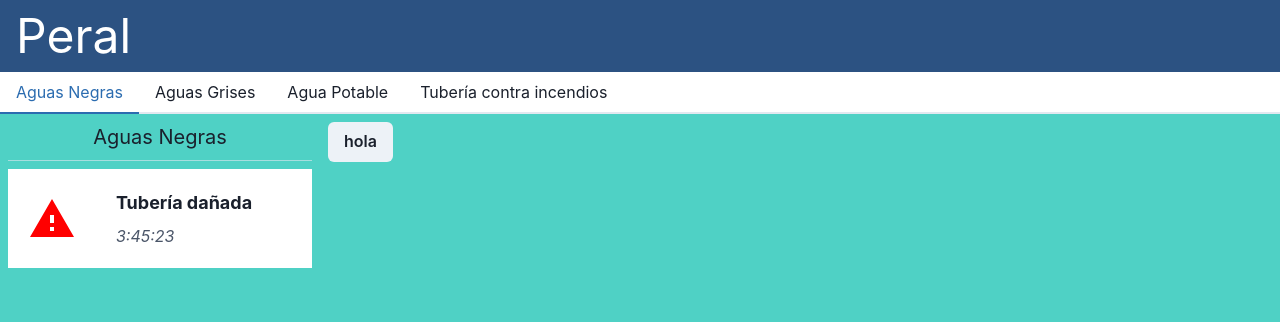
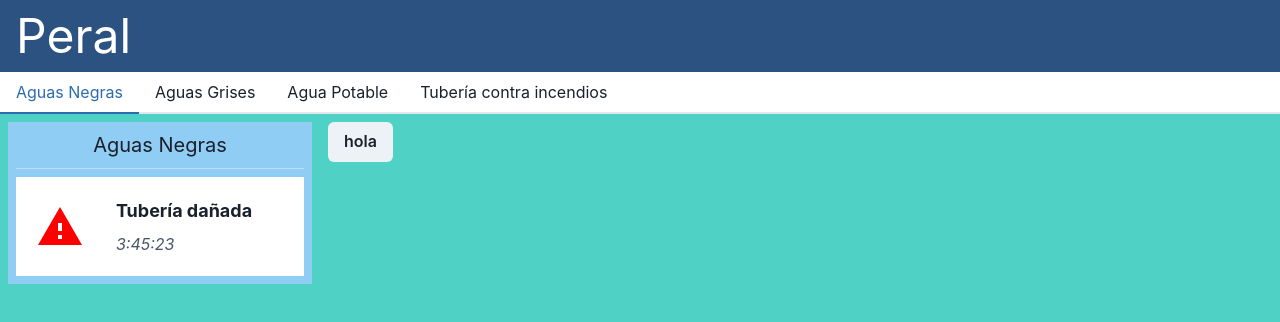
Before and after one commit to Jdelbarcogarza/peral-frontend, a Next.js app: page /dashboard in a window 1280 px wide. Shown: the top 322 px of the page. Built offline with nearby package versions, Linux system fonts and the light colour scheme.

Commit message:
se agregó padding y se cambió color de sidebar

```diff
--- a/components/SideBar.js
+++ b/components/SideBar.js
@@ -10,7 +10,7 @@ import {
 export const SideBar = ({children, name}) => {
     return (
         <>
-            <Box>
+            <Box bgColor={'blue.200'} p={2} height={'100%'}>
                 <Text fontSize={'xl'} textAlign={'center'}>{name}</Text>
                 <Divider my={2}/>
                 <VStack alignItems={'start'}>
```
